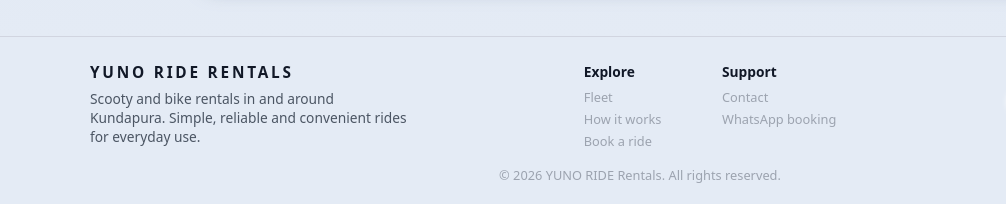
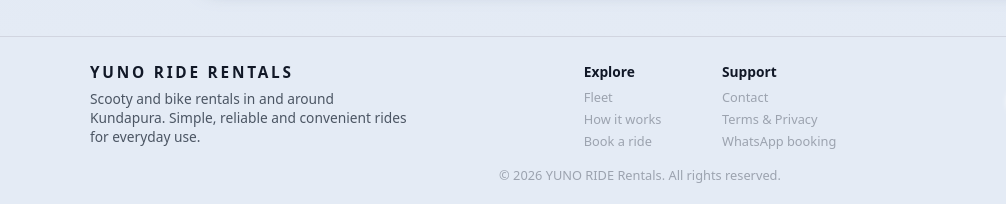
Before and after one commit to swaxtik/YUNO-RENTAL, a plain HTML site: page Index.html in a window 1280 px wide. Shown: the part 5288-5492 px from the top of the page, 0-1006 px from the left. Drawn offline with Linux system fonts and the light colour scheme.

```diff
--- a/Index.html
+++ b/Index.html
@@ -753,6 +753,7 @@ content="best bike rental in kundapura, bike rental near kundapura bus stand, sc
       <div class="footer-column">
         <h4>Support</h4>
         <a href="#contact">Contact</a>
+         <a href="Terms&Privacy.html">Terms & Privacy</a>
         <a href="#booking">WhatsApp booking</a>
       </div>
     </div>
```
